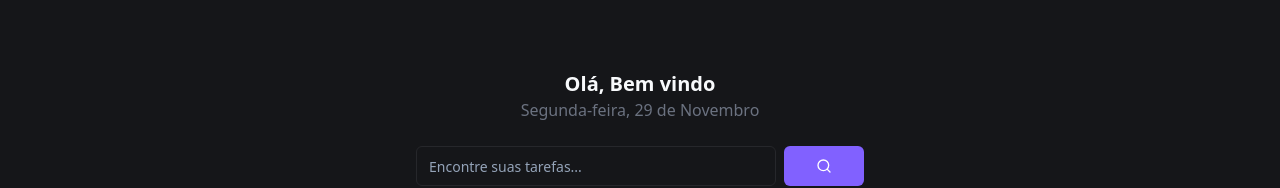
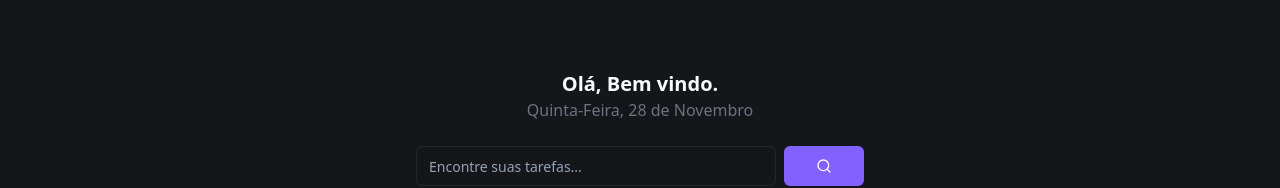
Before and after one commit to GustavoPachec/your-posts, a Next.js app: page / in a window 1280 px wide. Shown: the part 290-478 px from the top of the page. Built offline with nearby package versions, Linux system fonts and the light colour scheme; no server answers; the database is empty.

Commit message:
feat: date fns

```diff
--- a/app/_lib/auth.ts
+++ b/app/_lib/auth.ts
@@ -22,4 +22,5 @@
       return session;
     },
   },
+  secret: process.env.NEXT_AUTH_SECRET,
 };
--- a/app/page.tsx
+++ b/app/page.tsx
@@ -7,10 +7,13 @@
 import { getServerSession } from "next-auth";
 import { CreateTaskButton } from "@/components/create-task-button";
 import { createTask } from "./_actions/create-task";
+import { authOptions } from "./_lib/auth";
+import { format } from "date-fns";
+import { ptBR } from "date-fns/locale";
 
 const Home = async () => {
   const tasks = await db.task.findMany({});
-  const session = await getServerSession();
+  const session = await getServerSession(authOptions);
 
   return (
     <>
@@ -19,10 +22,16 @@
         <div className="p-5 w-full max-w-4xl flex flex-col items-center justify-center flex-1">
           <div className="text-center mb-6">
             <h2 className="text-xl font-bold">
-              Olá, {session?.user ? session.user.name : "Bem vindo"}
+              Olá, {session?.user ? session.user.name + "." : "Bem vindo."}
             </h2>
             <p className="text-sm sm:text-base text-gray-500">
-              Segunda-feira, 29 de Novembro
+              <span className="capitalize">
+                {format(new Date(), "EEEE, dd", { locale: ptBR })}
+              </span>
+              <span>&nbsp;de&nbsp;</span>
+              <span className="capitalize">
+                {format(new Date(), "MMMM", { locale: ptBR })}
+              </span>
             </p>
           </div>
 
--- a/package.json
+++ b/package.json
@@ -20,6 +20,7 @@
     "@radix-ui/react-tooltip": "^1.1.4",
     "class-variance-authority": "^0.7.1",
     "clsx": "^2.1.1",
+    "date-fns": "^4.1.0",
     "formik": "^2.4.6",
     "lucide-react": "^0.462.0",
     "next": "15.0.3",
```
Also changed, not shown: 1 other file (tests, documents, lock files or other folders).
